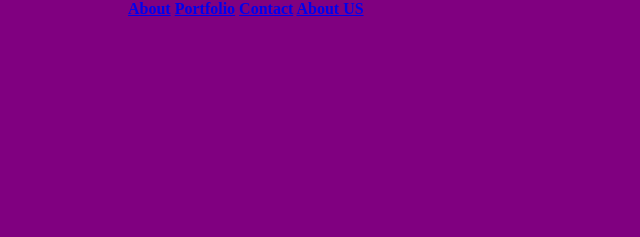
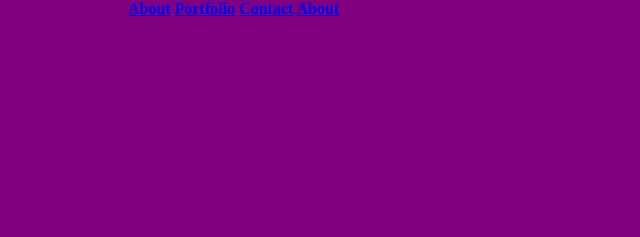
Before and after one commit to AlameenAdesina/landingpage, a plain HTML site: page index.html in a window 1280 px wide. Shown: the top 237 px of the page, 640-1280 px from the left. Drawn offline with Linux system fonts and the light colour scheme; files that its build step writes are made by us from their sources; files whose address does not match are found by name.

```diff
--- a/index.html
+++ b/index.html
@@ -15,7 +15,7 @@
                 <a href="#" class="link">About</a>
                 <a href="#" class="link">Portfolio</a>
                 <a href="#" class="link">Contact</a>
-                <a href="#" class="link">About US</a>
+                <a href="#" class="link">About</a>
             </div>
             <div class="rhs-middle">
                 <h2>Freelance</h2>
```
